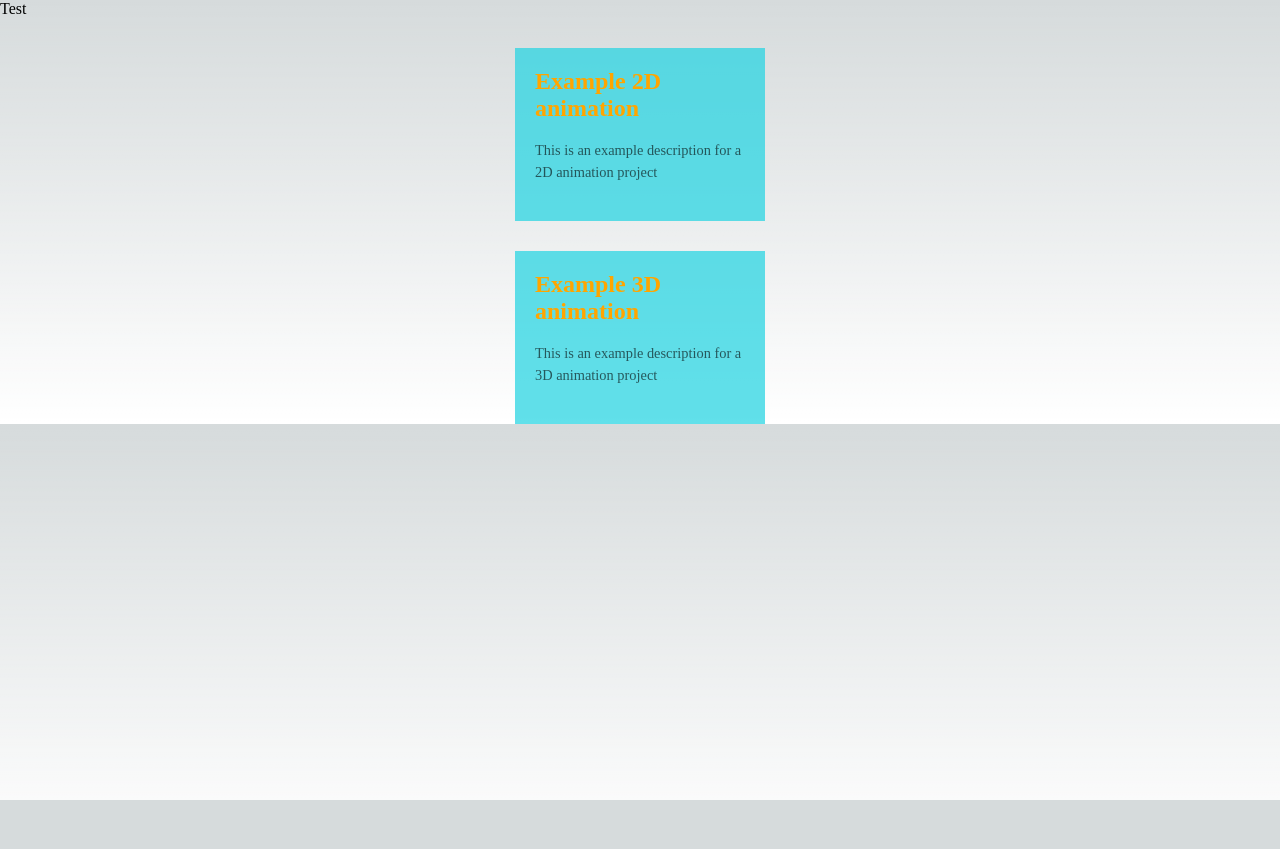
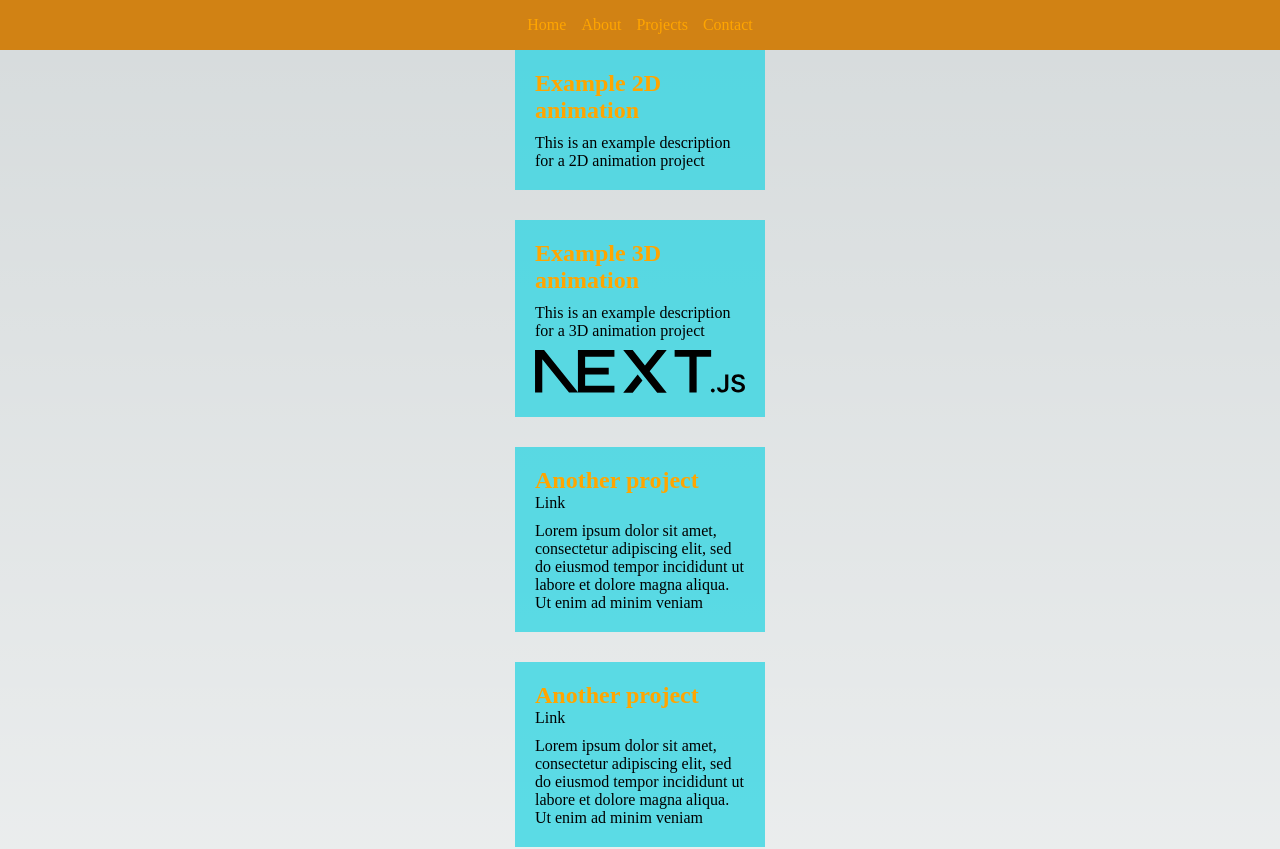
Before and after one commit to reedjoe/next-portfolio-site, a Next.js app: page / in a window 1280 px wide. Shown: the top 849 px of the page. Before the commit the page ends 800 px from the top, so only its background shows below. Built offline with nearby package versions, Linux system fonts and the light colour scheme.

Commit message:
Add navbar and other edits

```diff
--- a/components/layout/layout.tsx
+++ b/components/layout/layout.tsx
@@ -1,8 +1,10 @@
-const Layout = ({ children }) => (
+import styles from '../../styles/Layout.module.css';
+import Navbar from "./navbar";
+
+const Layout = ({ children }: any) => (
     <div>
-      {/* <Navbar /> */}
-      <div>Test</div>
-      <div className="main-container container">
+      <Navbar />
+      <div className={styles.mainContentContainer}>
         {children}
       </div>
     </div>
--- /dev/null
+++ b/components/layout/navbar-item.tsx
@@ -0,0 +1,9 @@
+import styles from '../../styles/Layout.module.css';
+import { INavbarItem } from './navbar.interface';
+
+const NavbarItem = (props: INavbarItem) => (
+    <div className={styles.navItem}>
+      <a href={props.href}>{props.label}</a>
+    </div>
+  )
+export default NavbarItem;
--- /dev/null
+++ b/components/layout/navbar.interface.ts
@@ -0,0 +1,5 @@
+export interface INavbarItem {
+    id: string;
+    label: string;
+    href: string;
+};
--- /dev/null
+++ b/components/layout/navbar.tsx
@@ -0,0 +1,19 @@
+import styles from '../../styles/Layout.module.css';
+import NavbarItem from './navbar-item';
+import { INavbarItem } from './navbar.interface';
+
+const navbarItems: INavbarItem[] = [
+  { id: '1', label: 'Home', href: '/' },
+  { id: '2', label: 'About', href: '' },
+  { id: '3', label: 'Projects', href: '' },
+  { id: '4', label: 'Contact', href: '' },
+];
+
+const Navbar = () => (
+    <div className={styles.navWrapper}>
+      {navbarItems.map(item => {
+            return <NavbarItem key={item.id} {...item} />
+        })}
+    </div>
+  )
+export default Navbar;
--- a/components/project/project-data.ts
+++ b/components/project/project-data.ts
@@ -9,6 +9,46 @@ export const projectData: IProject[] = [
     {
         id: '2',
         title: 'Example 3D animation',
-        description: 'This is an example description for a 3D animation project'
+        description: 'This is an example description for a 3D animation project',
+        image: {
+            path: 'next.svg',
+            alt: 'Example desciption for image'
+        }
+    },
+    {
+        id: '3',
+        title: 'Another project',
+        description: 'Lorem ipsum dolor sit amet, consectetur adipiscing elit, sed do eiusmod tempor incididunt ut labore et dolore magna aliqua. Ut enim ad minim veniam',
+        url: 'www.google.com'
+    },
+    {
+        id: '4',
+        title: 'Another project',
+        description: 'Lorem ipsum dolor sit amet, consectetur adipiscing elit, sed do eiusmod tempor incididunt ut labore et dolore magna aliqua. Ut enim ad minim veniam',
+        url: 'www.google.com'
+    },
+    {
+        id: '5',
+        title: 'Another project',
+        description: 'Lorem ipsum dolor sit amet, consectetur adipiscing elit, sed do eiusmod tempor incididunt ut labore et dolore magna aliqua. Ut enim ad minim veniam',
+        url: 'www.google.com'
+    },
+    {
+        id: '6',
+        title: 'Another project',
+        description: 'Lorem ipsum dolor sit amet, consectetur adipiscing elit, sed do eiusmod tempor incididunt ut labore et dolore magna aliqua. Ut enim ad minim veniam',
+        url: 'www.google.com'
+    },
+    {
+        id: '7',
+        title: 'Another project',
+        description: 'Lorem ipsum dolor sit amet, consectetur adipiscing elit, sed do eiusmod tempor incididunt ut labore et dolore magna aliqua. Ut enim ad minim veniam',
+        url: 'www.google.com'
+    },
+    {
+        id: '8',
+        title: 'Another project',
+        description: 'Lorem ipsum dolor sit amet, consectetur adipiscing elit, sed do eiusmod tempor incididunt ut labore et dolore magna aliqua. Ut enim ad minim veniam',
+        url: 'www.google.com'
     }
 ];
--- a/components/project/project-list.tsx
+++ b/components/project/project-list.tsx
@@ -5,7 +5,7 @@ import { ProjectListProps } from "./project.interface";
 const ProjectList: FunctionComponent<ProjectListProps> = (props: ProjectListProps) => (
     <>
         {props.projects.map(project => {
-            return <Project {...project} />
+            return <Project key={project.id} {...project} />
         })}
     </>
 )
--- a/components/project/project.tsx
+++ b/components/project/project.tsx
@@ -1,4 +1,4 @@
-import styles from '../../styles/Home.module.css';
+import styles from '../../styles/Project.module.css';
 import { IProject } from './project.interface';
 
 const Project = (props: IProject) => (
@@ -7,16 +7,11 @@ const Project = (props: IProject) => (
             <h2 className={styles.projectTitle}>
                 { props.title }
             </h2>
-            <a
-                href="https://nextjs.org/docs?utm_source=create-next-app&utm_medium=default-template&utm_campaign=create-next-app"
-                className={styles.card}
-                target="_blank"
-                rel="noopener noreferrer"
-            >
-                <p>
-                    { props.description }
-                </p>
-            </a>
+            {!!props.url ? <a href={props.url}>Link</a> : null}
+            <p className={styles.description}>
+                { props.description }
+            </p>
+            {!!props.image ? <img className={styles.image} src={props.image.path} alt={props.image.alt} /> : null}
         </div>
     </>
 )
--- a/pages/index.tsx
+++ b/pages/index.tsx
@@ -13,7 +13,7 @@ export default function Home() {
   return (
     <>
       <Head>
-        <title>Create Next App</title>
+        <title>Portfolio site</title>
         <meta name="description" content="Generated by create next app" />
         <meta name="viewport" content="width=device-width, initial-scale=1" />
         <link rel="icon" href="/favicon.ico" />
--- a/styles/Home.module.css
+++ b/styles/Home.module.css
@@ -276,19 +276,3 @@
     transform: rotate(0deg);
   }
 }
-
-
-/* NextPortfolioSite styles */
-
-.projectWrapper {
-  max-width: 250px;
-  margin: auto;
-  margin-top: 30px;
-  background-color: #27d5e2ba;
-  padding: 20px;
-  color: black;
-}
-
-.projectTitle {
-  color: orange;
-}
--- /dev/null
+++ b/styles/Layout.module.css
@@ -0,0 +1,25 @@
+.mainContentContainer {
+  margin-top: 50px;
+}
+
+
+
+
+.navWrapper {
+  width: 100%;
+  position: fixed;
+  top: 0;
+  height: 50px;
+  background-color: #d18214;
+  padding: 10px;
+  color: black;
+  display: flex;
+  flex-direction: row;
+  justify-content: center;
+  align-items: center;
+  gap: 15px;
+}
+
+.navItem {
+  color: orange;
+}
--- /dev/null
+++ b/styles/Project.module.css
@@ -0,0 +1,20 @@
+.projectWrapper {
+  max-width: 250px;
+  margin: auto;
+  margin-top: 30px;
+  background-color: #27d5e2ba;
+  padding: 20px;
+  color: black;
+}
+
+.projectTitle {
+  color: orange;
+}
+
+.description {
+  padding-top: 10px;
+}
+
+.image {
+  padding-top: 10px;
+}
```
Also changed, not shown: components/project/project.interface.ts (+6 -1 lines).
